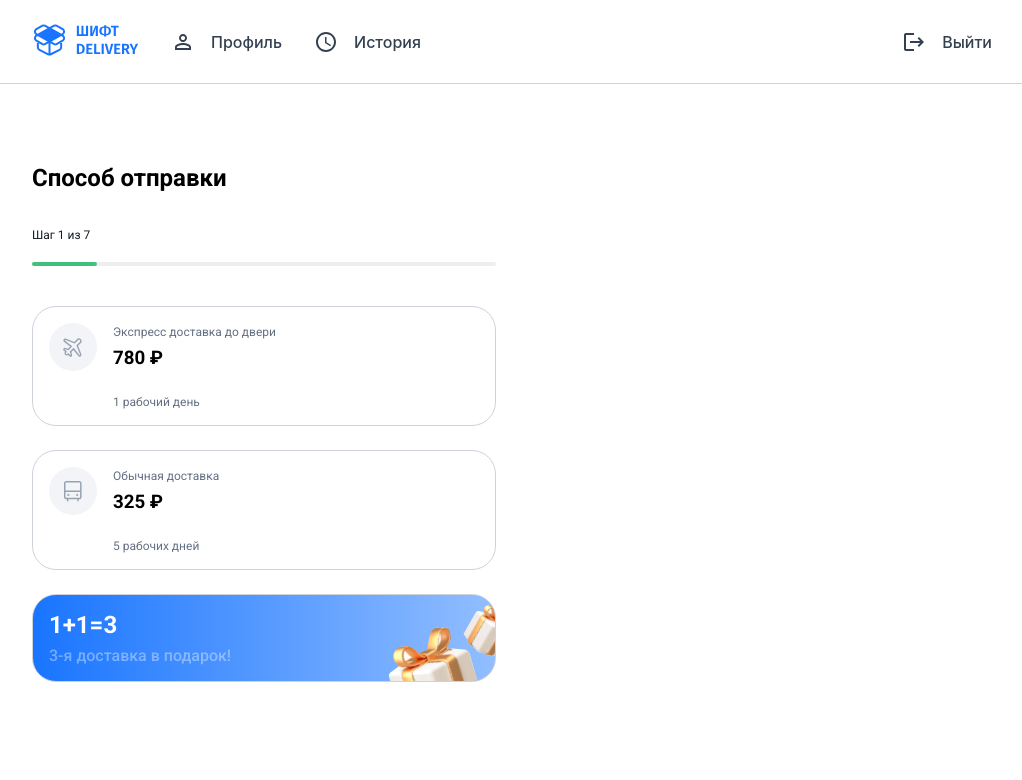
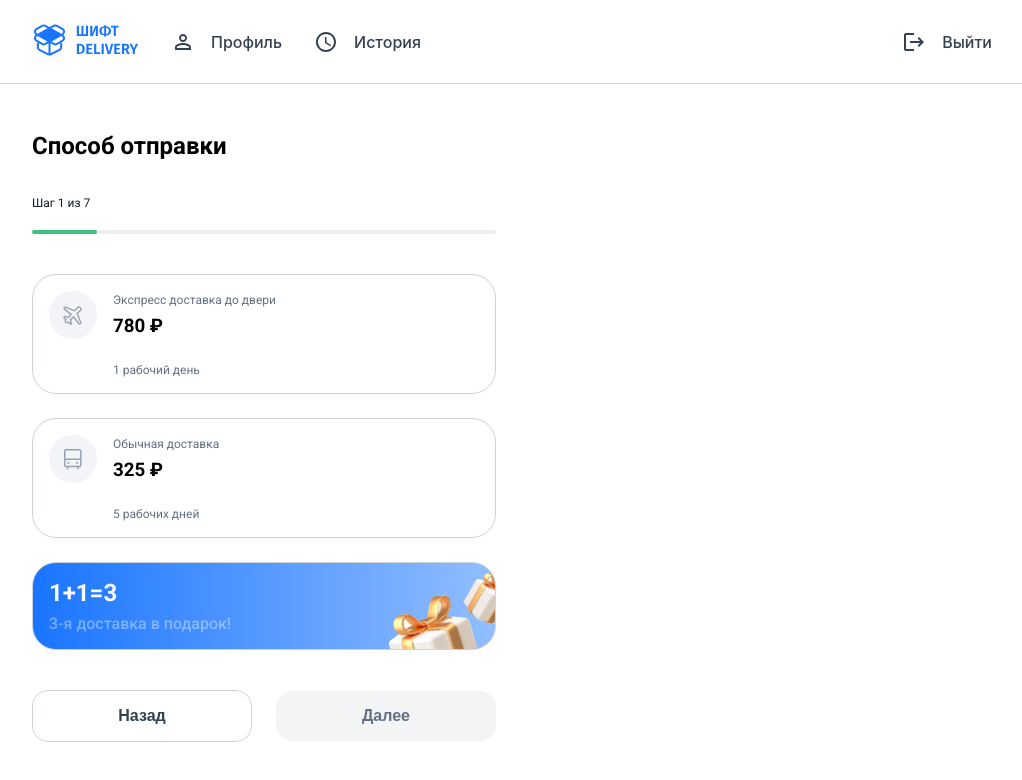
Before and after one commit to AsmrS4/shift-summer-frontend-2025, a React (Vite) app: page /delivery-registration/error in a window 1280 px wide. Shown: the top 780 px of the page, without its empty margins (128-1150 px from the left). Built offline with nearby package versions, Linux system fonts and the light colour scheme.

Commit message:
finished select delivery type page. Added effects after delivery type selection. Added buttons to cancel create order and button to continue create order

```diff
--- a/src/app/App.tsx
+++ b/src/app/App.tsx
@@ -1,5 +1,5 @@
 import Header from '@components/Header';
-import DeliveryPage from '@pages/DeliveryPage';
+import DeliveryPage from '@pages/Delivery/DeliveryMethod';
 import HomePage from '@pages/Home';
 import { BrowserRouter, Route, Routes } from 'react-router-dom';
 
--- a/src/components/Button/Button.scss
+++ b/src/components/Button/Button.scss
@@ -8,7 +8,7 @@
     max-height: 56px;
     height: 100%;
     box-sizing: border-box;
-
+    transition: all 0.2s ease-in-out;
     border: none;
     cursor: pointer;
     &.default {
@@ -21,3 +21,9 @@
         color: $white-color;
     }
 }
+
+.btn:disabled {
+    background-color: #f3f4f6;
+    color: $subtext-color;
+    transition: all 0.4s ease-in-out;
+}
--- a/src/components/Button/index.tsx
+++ b/src/components/Button/index.tsx
@@ -7,7 +7,7 @@ interface ButtonProps {
     type: 'submit' | 'button' | 'reset';
     disabled?: boolean;
     color?: 'default' | 'primary';
-    onClick?: () => {};
+    onClick?: () => void;
 }
 const ActionButton = ({ text, type, disabled, onClick, color = 'default' }: ButtonProps) => {
     const buttonClassName = clsx('btn', {
--- a/src/pages/DeliveryPage/index.tsx
+++ b/src/pages/Delivery/DeliveryMethod/index.tsx
@@ -1,20 +1,45 @@
-import React, { useState } from 'react';
+import React, { useEffect, useState } from 'react';
+import clsx from 'clsx';
+import LinearProgressBar from '@components/ProgressBar/LinearBar';
+import ActionButton from '@components/Button';
 
-import LinearProgressBar from '@components/ProgressBar/LinearBar';
 import expressDeliveryIcon from '@assets/express-delivery-img.svg';
 import defaultDeliveryIcon from '@assets/default-delivery-img.svg';
 import giftImage from '@assets/gift-small.svg';
 
-import './DeliveryPage.scss';
+import '../DeliveryPage.scss';
+import { useNavigate } from 'react-router-dom';
 
 const DeliveryPage = () => {
     const [deliveryType, setDeliveryType] = useState<string | null>(null);
+    const [isDisabled, setIsDisabled] = useState<boolean>(true);
+    const navigate = useNavigate();
     const handleDeliveryType = (e: React.MouseEvent<HTMLLIElement>) => {
         const el = e.currentTarget as HTMLElement;
         const value = el.dataset.value ?? null;
         setDeliveryType(value);
+
         console.log(value);
     };
+    const handleNavigate = () => {
+        navigate(-1);
+    };
+
+    useEffect(() => {
+        document.querySelectorAll('.delivery-card').forEach((el) => {
+            el.classList.remove('selected');
+        });
+
+        if (deliveryType !== null) {
+            document.querySelectorAll('.delivery-card').forEach((el) => {
+                if (el.getAttribute('data-value') === deliveryType) {
+                    el.classList.add('selected');
+                }
+            });
+            setIsDisabled(false);
+        }
+    }, [deliveryType]);
+
     return (
         <main className='delivery-page'>
             <div className='container'>
@@ -68,6 +93,20 @@ const DeliveryPage = () => {
                             </div>
                         </li>
                     </ul>
+                    <div className='buttons-wrapper'>
+                        <ActionButton
+                            text={'Назад'}
+                            type={'submit'}
+                            color='default'
+                            onClick={handleNavigate}
+                        />
+                        <ActionButton
+                            text={'Далее'}
+                            type={'submit'}
+                            color='primary'
+                            disabled={isDisabled}
+                        />
+                    </div>
                 </div>
             </div>
         </main>
--- a/src/pages/DeliveryPage/DeliveryPage.scss
+++ b/src/pages/Delivery/DeliveryPage.scss
@@ -2,7 +2,7 @@
 
 main.delivery-page {
     width: 100%;
-    padding: 80px 0;
+    padding: 48px 0;
     .container {
         margin: 0 auto;
         max-width: 960px;
@@ -12,13 +12,11 @@ main.delivery-page {
         align-items: start;
         .inner-wrapper {
             max-width: 464px;
-            max-height: 484px;
             width: 100%;
             height: 100%;
             @include flex-column();
             align-items: start;
             gap: 24px;
-
             .delivery-types {
                 list-style: none;
                 width: 100%;
@@ -26,6 +24,7 @@ main.delivery-page {
                 @include flex-column();
                 gap: 24px;
                 .delivery-card {
+                    cursor: pointer;
                     box-sizing: border-box;
                     border-radius: $card-radius;
                     background-color: inherit;
@@ -34,6 +33,7 @@ main.delivery-page {
                     width: 100%;
                     padding: 16px;
                     gap: 24px;
+                    transition: ease-in-out 0.2s;
                     .inner-wrapper {
                         box-sizing: border-box;
                         width: 100%;
@@ -80,6 +80,18 @@ main.delivery-page {
                             }
                         }
                     }
+                    &.selected {
+                        box-shadow: 0px 0px 4px 4px rgba(25, 117, 255, 0.2);
+                    }
+                }
+            }
+            .buttons-wrapper {
+                width: 100%;
+                @include flex-row();
+                @include flex-justify-center;
+                button {
+                    width: 220px;
+                    gap: 24px;
                 }
             }
         }
```
